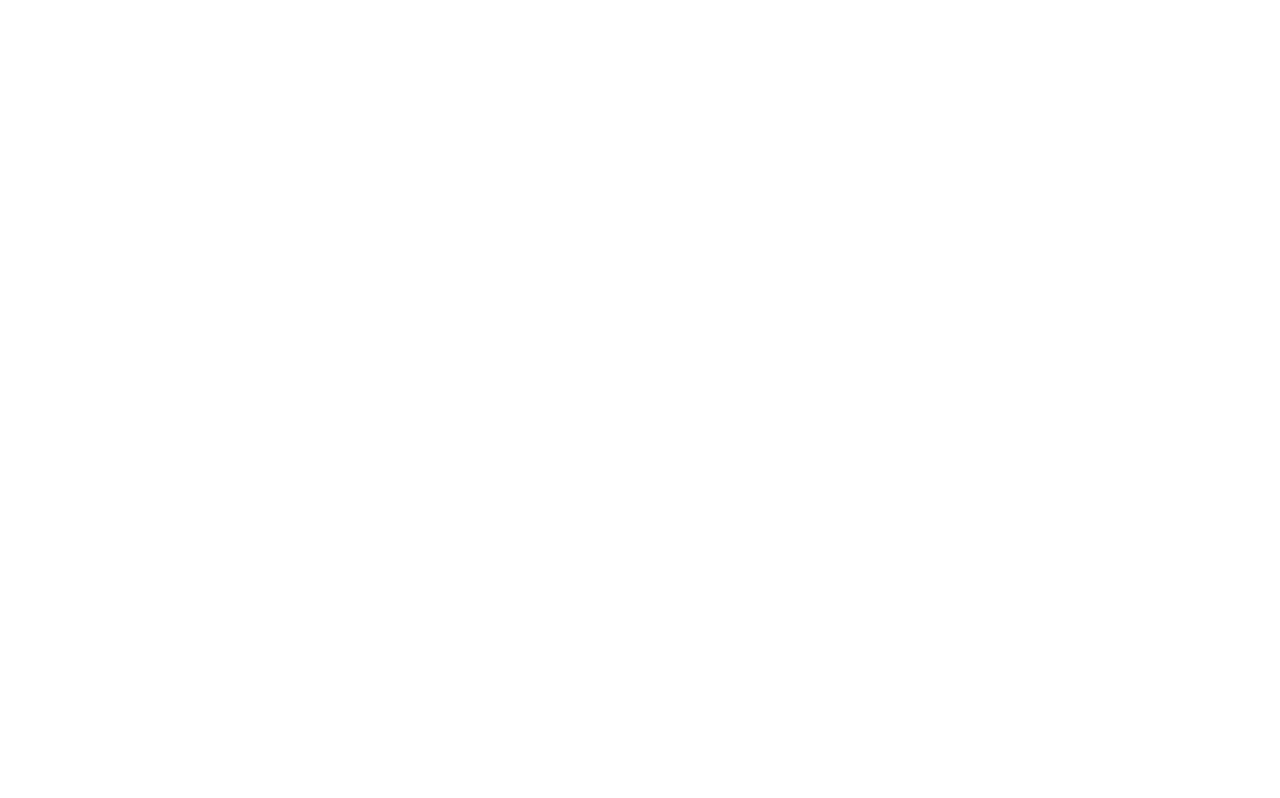
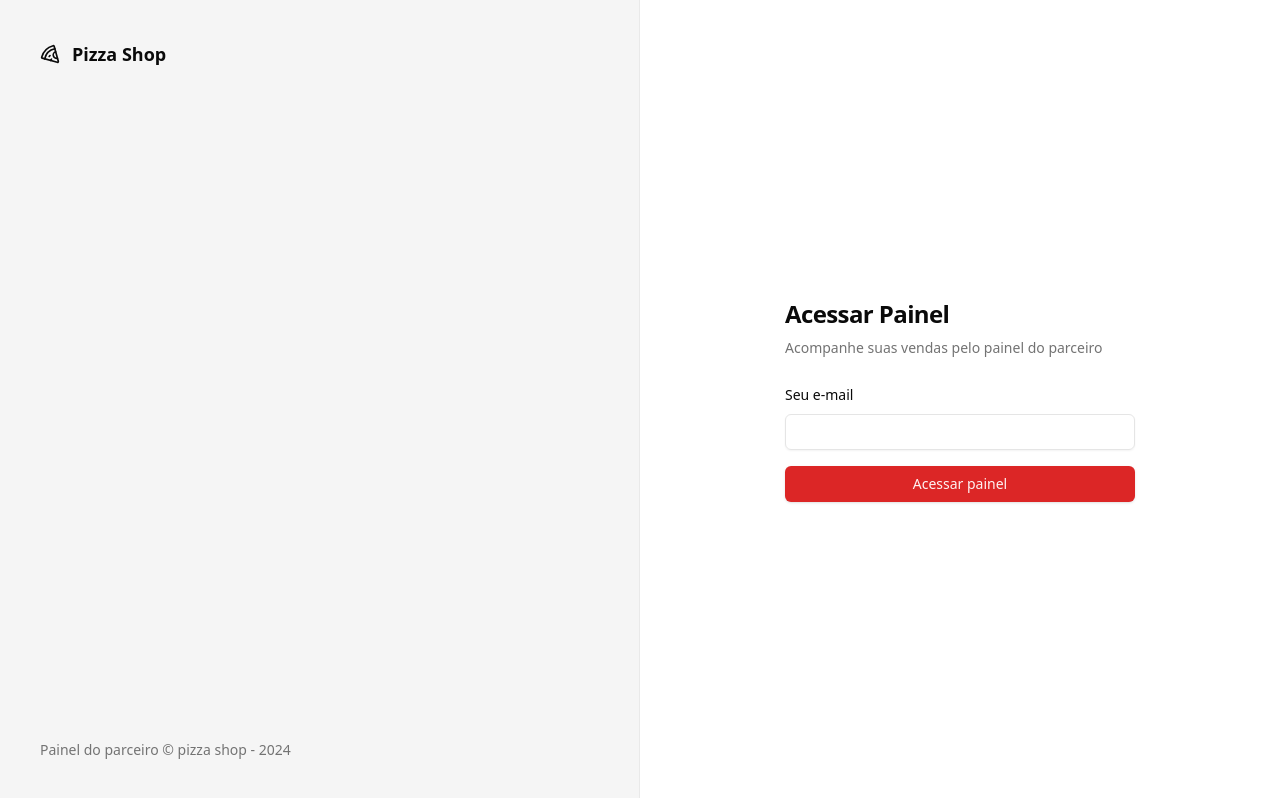
Before and after one commit to brunoanunciacaosouza/pizzashop-web, a React (Vite) app: page /sign-in in a window 1280 px wide. Built offline with nearby package versions, Linux system fonts and the light colour scheme.

Commit message:
pagina Login

```diff
--- a/package.json
+++ b/package.json
@@ -11,6 +11,7 @@
   },
   "dependencies": {
     "@radix-ui/react-icons": "^1.3.0",
+    "@radix-ui/react-label": "^2.1.0",
     "@radix-ui/react-slot": "^1.1.0",
     "class-variance-authority": "^0.7.0",
     "clsx": "^2.1.1",
--- /dev/null
+++ b/src/components/ui/input.tsx
@@ -0,0 +1,25 @@
+import * as React from "react"
+
+import { cn } from "@/lib/utils"
+
+export interface InputProps
+  extends React.InputHTMLAttributes<HTMLInputElement> {}
+
+const Input = React.forwardRef<HTMLInputElement, InputProps>(
+  ({ className, type, ...props }, ref) => {
+    return (
+      <input
+        type={type}
+        className={cn(
+          "flex h-9 w-full rounded-md border border-input bg-transparent px-3 py-1 text-sm shadow-sm transition-colors file:border-0 file:bg-transparent file:text-sm file:font-medium file:text-foreground placeholder:text-muted-foreground focus-visible:outline-none focus-visible:ring-1 focus-visible:ring-ring disabled:cursor-not-allowed disabled:opacity-50",
+          className
+        )}
+        ref={ref}
+        {...props}
+      />
+    )
+  }
+)
+Input.displayName = "Input"
+
+export { Input }
--- /dev/null
+++ b/src/components/ui/label.tsx
@@ -0,0 +1,24 @@
+import * as React from "react"
+import * as LabelPrimitive from "@radix-ui/react-label"
+import { cva, type VariantProps } from "class-variance-authority"
+
+import { cn } from "@/lib/utils"
+
+const labelVariants = cva(
+  "text-sm font-medium leading-none peer-disabled:cursor-not-allowed peer-disabled:opacity-70"
+)
+
+const Label = React.forwardRef<
+  React.ElementRef<typeof LabelPrimitive.Root>,
+  React.ComponentPropsWithoutRef<typeof LabelPrimitive.Root> &
+    VariantProps<typeof labelVariants>
+>(({ className, ...props }, ref) => (
+  <LabelPrimitive.Root
+    ref={ref}
+    className={cn(labelVariants(), className)}
+    {...props}
+  />
+))
+Label.displayName = LabelPrimitive.Root.displayName
+
+export { Label }
--- a/src/index.css
+++ b/src/index.css
@@ -5,58 +5,60 @@
 @layer base {
   :root {
     --background: 0 0% 100%;
-    --foreground: 240 10% 3.9%;
+    --foreground: 0 0% 3.9%;
     --card: 0 0% 100%;
-    --card-foreground: 240 10% 3.9%;
+    --card-foreground: 0 0% 3.9%;
     --popover: 0 0% 100%;
-    --popover-foreground: 240 10% 3.9%;
-    --primary: 240 5.9% 10%;
-    --primary-foreground: 0 0% 98%;
-    --secondary: 240 4.8% 95.9%;
-    --secondary-foreground: 240 5.9% 10%;
-    --muted: 240 4.8% 95.9%;
-    --muted-foreground: 240 3.8% 46.1%;
-    --accent: 240 4.8% 95.9%;
-    --accent-foreground: 240 5.9% 10%;
+    --popover-foreground: 0 0% 3.9%;
+    --primary: 0 72.2% 50.6%;
+    --primary-foreground: 0 85.7% 97.3%;
+    --secondary: 0 0% 96.1%;
+    --secondary-foreground: 0 0% 9%;
+    --muted: 0 0% 96.1%;
+    --muted-foreground: 0 0% 45.1%;
+    --accent: 0 0% 96.1%;
+    --accent-foreground: 0 0% 9%;
     --destructive: 0 84.2% 60.2%;
     --destructive-foreground: 0 0% 98%;
-    --border: 240 5.9% 90%;
-    --input: 240 5.9% 90%;
-    --ring: 240 10% 3.9%;
+    --border: 0 0% 89.8%;
+    --input: 0 0% 89.8%;
+    --ring: 0 72.2% 50.6%;
+    --radius: 0.5rem;
     --chart-1: 12 76% 61%;
     --chart-2: 173 58% 39%;
     --chart-3: 197 37% 24%;
     --chart-4: 43 74% 66%;
     --chart-5: 27 87% 67%;
-    --radius: 0.5rem
   }
+
   .dark {
-    --background: 240 10% 3.9%;
+    --background: 0 0% 3.9%;
     --foreground: 0 0% 98%;
-    --card: 240 10% 3.9%;
+    --card: 0 0% 3.9%;
     --card-foreground: 0 0% 98%;
-    --popover: 240 10% 3.9%;
+    --popover: 0 0% 3.9%;
     --popover-foreground: 0 0% 98%;
-    --primary: 0 0% 98%;
-    --primary-foreground: 240 5.9% 10%;
-    --secondary: 240 3.7% 15.9%;
+    --primary: 0 72.2% 50.6%;
+    --primary-foreground: 0 85.7% 97.3%;
+    --secondary: 0 0% 14.9%;
     --secondary-foreground: 0 0% 98%;
-    --muted: 240 3.7% 15.9%;
-    --muted-foreground: 240 5% 64.9%;
-    --accent: 240 3.7% 15.9%;
+    --muted: 0 0% 14.9%;
+    --muted-foreground: 0 0% 63.9%;
+    --accent: 0 0% 14.9%;
     --accent-foreground: 0 0% 98%;
     --destructive: 0 62.8% 30.6%;
     --destructive-foreground: 0 0% 98%;
-    --border: 240 3.7% 15.9%;
-    --input: 240 3.7% 15.9%;
-    --ring: 240 4.9% 83.9%;
+    --border: 0 0% 14.9%;
+    --input: 0 0% 14.9%;
+    --ring: 0 72.2% 50.6%;
     --chart-1: 220 70% 50%;
     --chart-2: 160 60% 45%;
     --chart-3: 30 80% 55%;
     --chart-4: 280 65% 60%;
-    --chart-5: 340 75% 55%
+    --chart-5: 340 75% 55%;
   }
 }
+
 @layer base {
   * {
     @apply border-border;
--- a/src/pages/_layouts/auth.tsx
+++ b/src/pages/_layouts/auth.tsx
@@ -1,9 +1,23 @@
 import { Outlet } from "react-router-dom";
 
-export function AuthLayout(){
+import { Pizza } from "lucide-react";
+
+export function AuthLayout() {
   return (
-    <div>
-        <Outlet/>
+    <div className="grid min-h-screen grid-cols-2">
+      <div className="flex h-full flex-col justify-between border-r border-foreground/5 bg-muted p-10 text-muted-foreground">
+        <div className="flex items-center gap-3 text-lg text-foreground">
+          <Pizza className="h-5 w-5" />
+          <span className="font-semibold">Pizza Shop</span>
+        </div>
+        <footer className="text-sm">
+          Painel do parceiro &copy; pizza shop - {new Date().getFullYear()}
+        </footer>
+      </div>
+
+      <div className="flex flex-col items-center justify-center">
+        <Outlet />
+      </div>
     </div>
-  )
+  );
 }
--- a/src/pages/auth/sign-in.tsx
+++ b/src/pages/auth/sign-in.tsx
@@ -1,9 +1,37 @@
 import { Helmet } from "react-helmet-async";
+
+import { Input } from "@/components/ui/input";
+import { Label } from "@/components/ui/label";
+import { Button } from "@/components/ui/button";
 
 export function SignIn() {
   return (
     <>
-    <Helmet title="Login"/>
+      <Helmet title="Login" />
+
+      <div className="p-8">
+        <div className="flex w-[350px] flex-col justify-center gap-6">
+          <div className="flex flex-col gap-2 text-clip">
+            <h1 className="text-2xl font-semibold capitalize tracking-tight">
+              Acessar painel
+            </h1>
+            <p className="text-sm text-muted-foreground">
+              Acompanhe suas vendas pelo painel do parceiro
+            </p>
+          </div>
+
+          <form className="space-y-4">
+            <div className="space-y-2">
+              <Label htmlFor="email">Seu e-mail</Label>
+              <Input id="email" type="email" />
+            </div>
+
+            <Button className="w-full" type="submit">
+              Acessar painel
+            </Button>
+          </form>
+        </div>
+      </div>
     </>
-  )
+  );
 }
```
Also changed, not shown: 1 other file (tests, documents, lock files or other folders).
